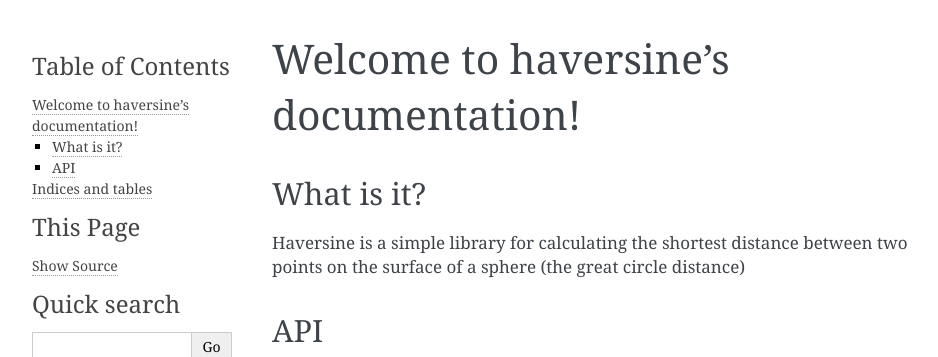
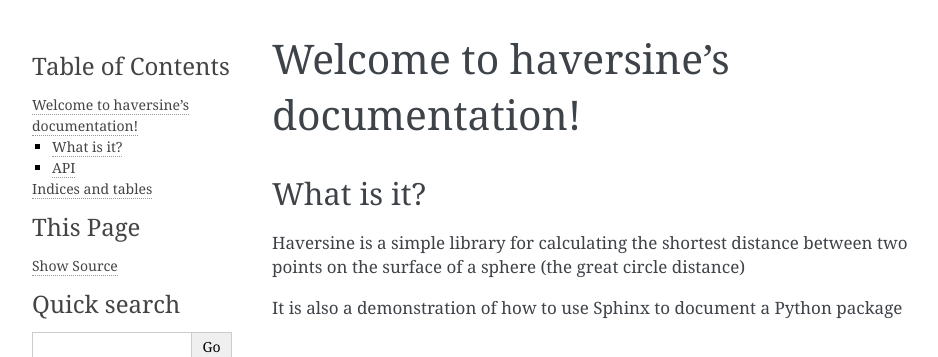
Before and after one commit to lkilcommons/sphinx-tutorial, a Sphinx documentation site: the page built from docs/source/index.rst, in a window 1280 px wide, cut to the strip 0-357 px from the top of the page. Shown: the whole strip, without its empty margins (148-1086 px from the left). Built offline with Sphinx 7.4.7, drawn with Linux system fonts in a browser that asks for light colours.

Commit message:
Update index.rst

```diff
--- a/docs/source/index.rst
+++ b/docs/source/index.rst
@@ -16,6 +16,8 @@
 Haversine is a simple library for calculating the shortest distance between
 two points on the surface of a sphere (the great circle distance)
 
+It is also a demonstration of how to use Sphinx to document a Python package
+
 API
 ---
 
```
